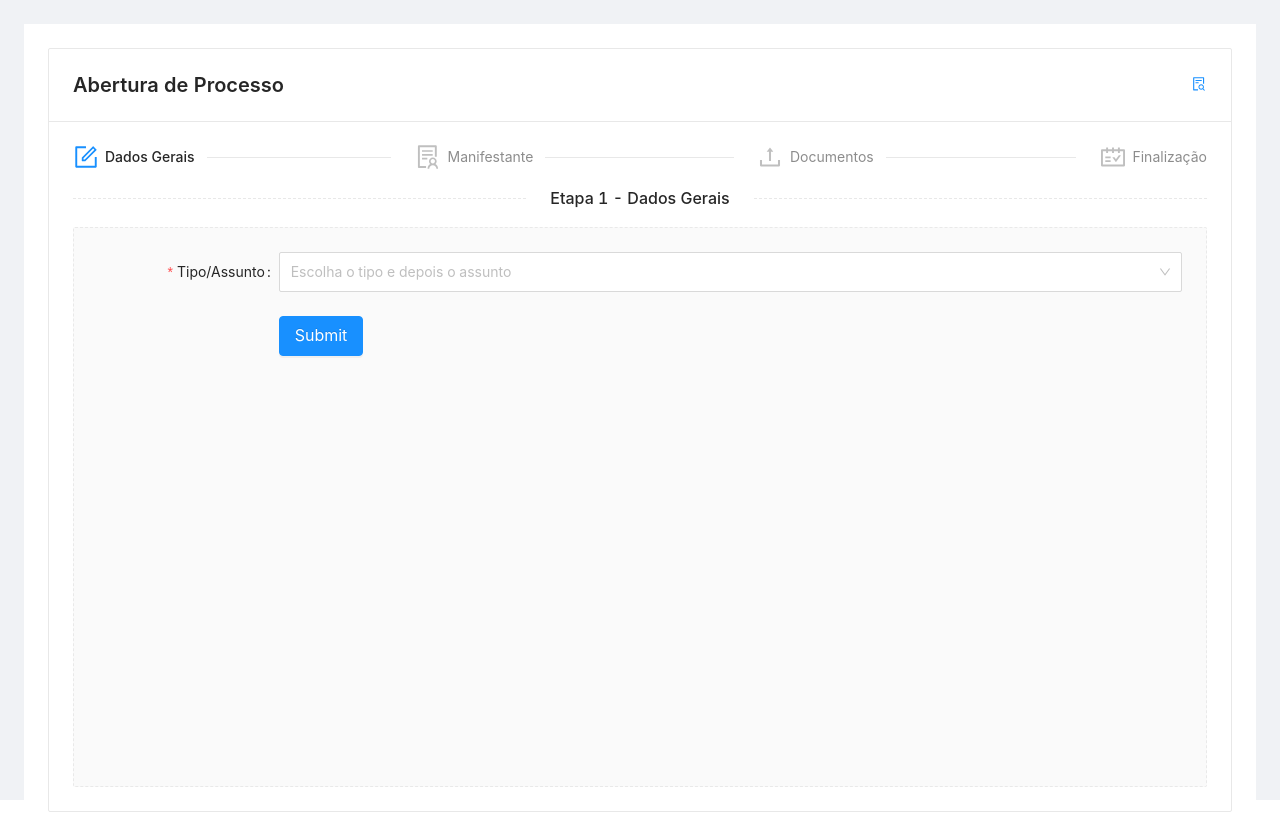
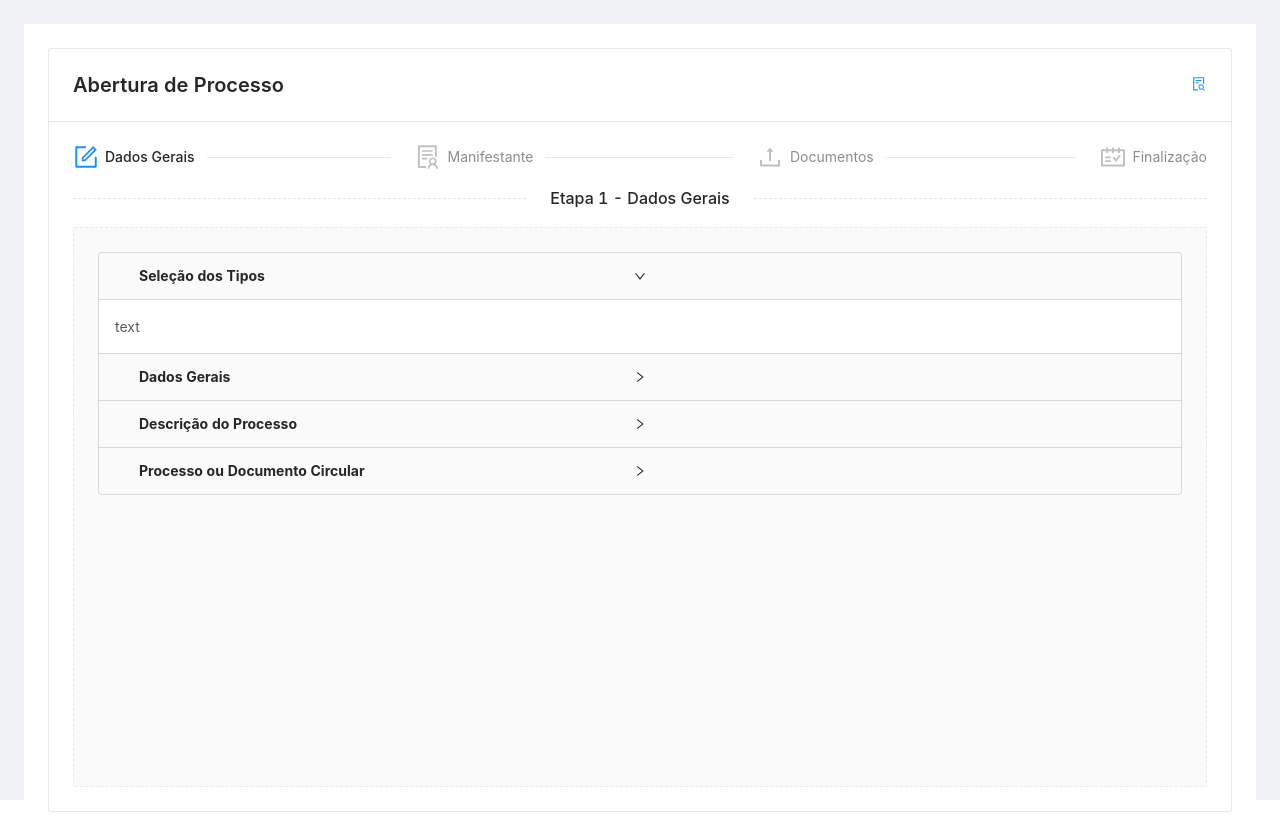
Before and after one commit to igortice/spu-react, a React (Create React App) app: page /processo/abertura in a window 1280 px wide. Built offline with nearby package versions, Linux system fonts and the light colour scheme.

Commit message:
init form etapas 1

```diff
--- a/src/components/forms/TipoAssunto.js
+++ /dev/null
@@ -1,70 +0,0 @@
-import { Button, Cascader, Checkbox, Form, Input } from 'antd';
-
-import React from 'react';
-
-const layout = {
-  labelCol: {
-    span: 4
-  },
-  wrapperCol: {
-    span: 20
-  }
-};
-
-const options = [
-  {
-    value: 'Tipo',
-    label: 'Tipo',
-    children: [
-      {
-        value: 'Assunto',
-        label: 'Assunto'
-      }
-    ]
-  }
-];
-
-export default () => {
-  const onFinish = values => {
-    console.log('Success:', values);
-  };
-
-  const onFinishFailed = errorInfo => {
-    console.log('Failed:', errorInfo);
-  };
-
-  const onChange = value => {
-    console.log(value);
-  };
-
-  return (
-    <>
-      <Form
-        {...layout}
-        name="basic"
-        size="large"
-        onFinish={onFinish}
-        onFinishFailed={onFinishFailed}
-      >
-        <Form.Item
-          name="select"
-          label="Tipo/Assunto"
-          hasFeedback
-          rules={[{ required: true, message: 'Campo Obrigatório!' }]}
-        >
-          <Cascader
-            placeholder={'Escolha o tipo e depois o assunto'}
-            options={options}
-            onChange={onChange}
-          />
-        </Form.Item>
-
-        <Form.Item wrapperCol={{ span: 20, offset: 4 }}>
-          <Button type="primary" htmlType="submit">
-            Submit
-          </Button>
-        </Form.Item>
-      </Form>
-    </>
-  );
-};
--- a/src/components/processo/abertura/EtapaForm.js
+++ b/src/components/processo/abertura/EtapaForm.js
@@ -1,13 +1,29 @@
-import { Card } from 'antd';
+import { Card, Collapse } from 'antd';
+
+import EtapaForm1 from './EtapaForm1';
+import EtapaForm2 from './EtapaForm2';
+import EtapaForm3 from './EtapaForm3';
+import EtapaForm4 from './EtapaForm4';
 import React from 'react';
-import TipoAssunto from '~/components/forms/TipoAssunto';
 
 export default ({ currentEtapa }) => {
+  const EtapaFormSelected = () => {
+    switch (currentEtapa) {
+      case 0:
+        return <EtapaForm1 />;
+      case 1:
+        return <EtapaForm2 />;
+      case 2:
+        return <EtapaForm3 />;
+      case 3:
+        return <EtapaForm4 />;
+      default:
+        return null;
+    }
+  };
   return (
-    <>
-      <Card id="etapa-form-body">
-        <TipoAssunto />
-      </Card>
-    </>
+    <Card id="etapa-form-body">
+      <EtapaFormSelected />
+    </Card>
   );
 };
--- /dev/null
+++ b/src/components/processo/abertura/EtapaForm1.js
@@ -0,0 +1,30 @@
+import { Collapse } from 'antd';
+import React from 'react';
+
+export default () => {
+  return (
+    <>
+      <Collapse
+        defaultActiveKey={['1']}
+        expandIconPosition={'right'}
+        bordered={true}
+      >
+        <Collapse.Panel header={<strong>Seleção dos Tipos </strong>} key="1">
+          <div>text</div>
+        </Collapse.Panel>
+        <Collapse.Panel header={<strong>Dados Gerais</strong>} key="2">
+          <div>text</div>
+        </Collapse.Panel>
+        <Collapse.Panel header={<strong>Descrição do Processo</strong>} key="3">
+          <div>text</div>
+        </Collapse.Panel>
+        <Collapse.Panel
+          header={<strong>Processo ou Documento Circular</strong>}
+          key="4"
+        >
+          <div>text</div>
+        </Collapse.Panel>
+      </Collapse>
+    </>
+  );
+};
--- /dev/null
+++ b/src/components/processo/abertura/EtapaForm2.js
@@ -0,0 +1,5 @@
+import React from 'react';
+
+export default () => {
+  return <>Etapa Form 2</>;
+};
--- /dev/null
+++ b/src/components/processo/abertura/EtapaForm3.js
@@ -0,0 +1,5 @@
+import React from 'react';
+
+export default () => {
+  return <>Etapa Form 3</>;
+};
--- /dev/null
+++ b/src/components/processo/abertura/EtapaForm4.js
@@ -0,0 +1,5 @@
+import React from 'react';
+
+export default () => {
+  return <>Etapa Form 4</>;
+};
```
